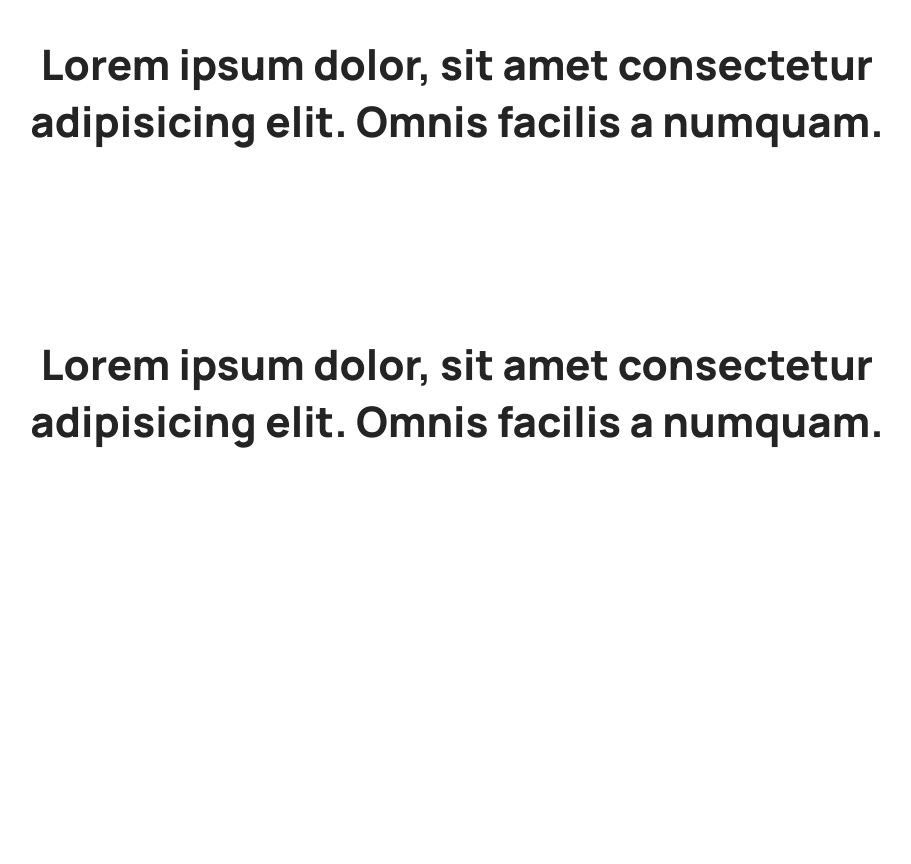
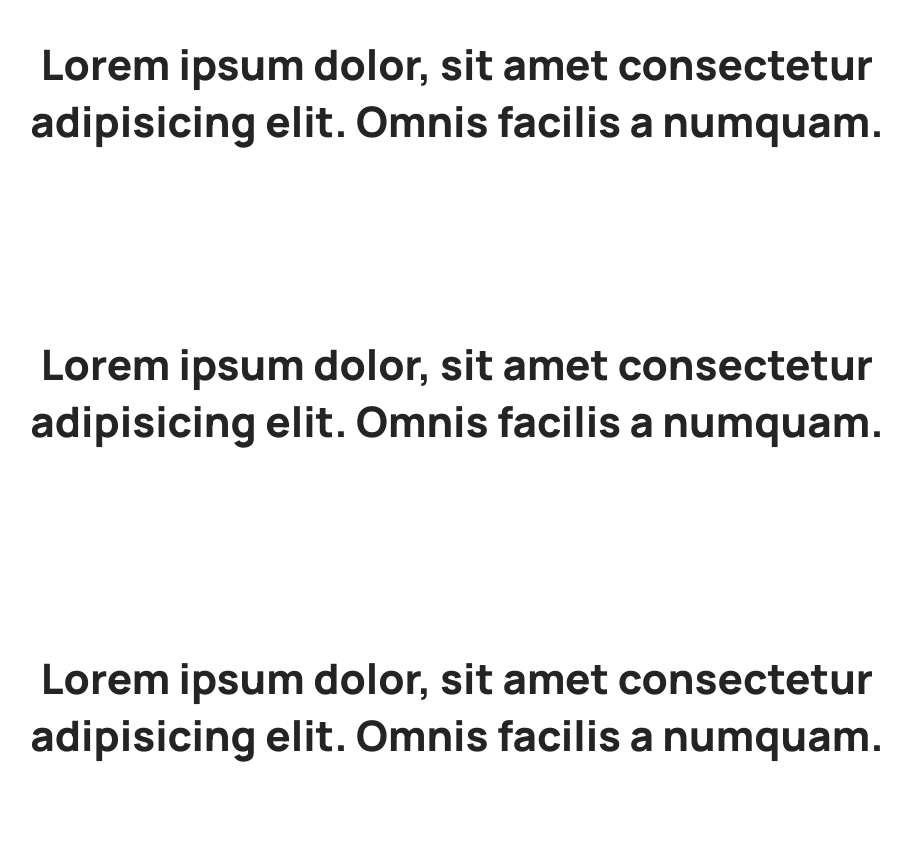
Before and after one commit to Malikoxs/cards, a plain HTML site: page index.html in a window 1280 px wide. Shown: the part 692-1556 px from the top of the page, without its empty margins (183-1094 px from the left). Before the commit the page ends 1242 px from the top, so only its background shows below. Drawn offline with Linux system fonts and the light colour scheme.

Commit message:
create section blog add class to it

```diff
--- a/css/style.css
+++ b/css/style.css
@@ -146,3 +146,8 @@ section{
 	align-items: center;
 	display: block;
 }
+.blog{
+	display: flex;
+	margin-bottom: 23px;
+	align-items: flex-start;
+}
--- a/index.html
+++ b/index.html
@@ -34,8 +34,15 @@
 		<div class="container">
 		<p class="sec_tit">Lorem ipsum dolor, sit amet consectetur adipisicing elit. Omnis facilis a numquam.</p>
 		</div>
+
 	</section>
 	<section class="contacts">
+		<div class="container">
+		<p class="sec_tit">Lorem ipsum dolor, sit amet consectetur adipisicing elit. Omnis facilis a numquam.</p>
+		</div>
+	</section>
+
+	<section class="blog">
 		<div class="container">
 		<p class="sec_tit">Lorem ipsum dolor, sit amet consectetur adipisicing elit. Omnis facilis a numquam.</p>
 		</div>
```
